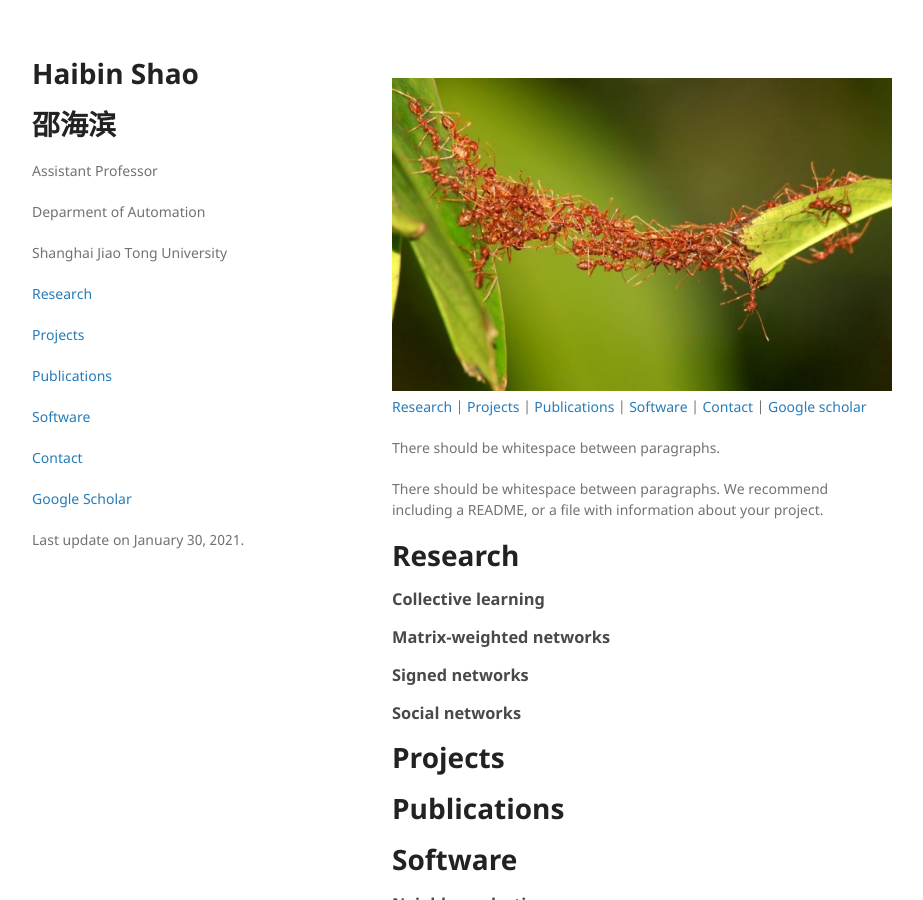
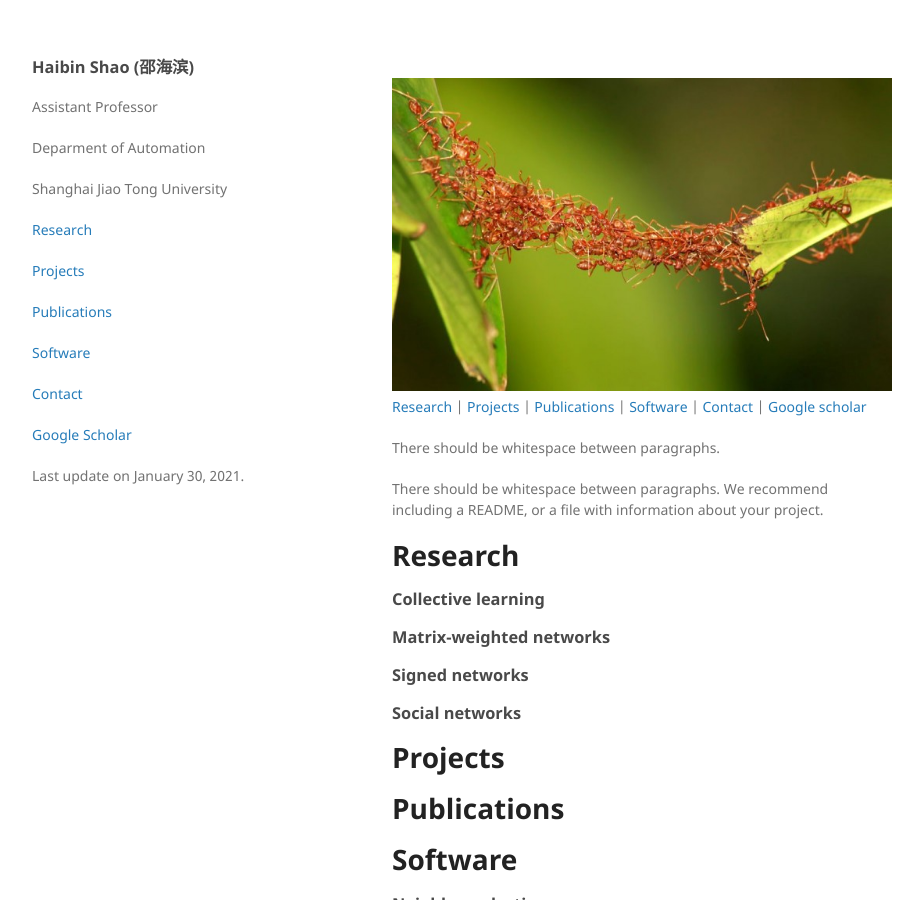
Before and after one commit to hbshao1201/shaohaibin.github.io, a Jekyll site: the page built from index.md, in a window 1280 px wide and 900 px high. Shown: the whole window, without its empty margins (178-1101 px from the left). Built offline with Jekyll 4.4.1, drawn with Linux system fonts in a browser that asks for light colours; our own code applies the rules of GitHub Pages for plain Markdown files.

```diff
--- a/_layouts/default.html
+++ b/_layouts/default.html
@@ -19,8 +19,7 @@
   <body>
   <div class="wrapper">
       <header>
-        <h1>Haibin Shao</h1>
-        <h1>邵海滨	    </h1>
+        <h3>Haibin Shao (邵海滨)	    </h3>
         <p>Assistant Professor </p>
         <p>Deparment of Automation</p>
         <p>Shanghai Jiao Tong University</p>
```
